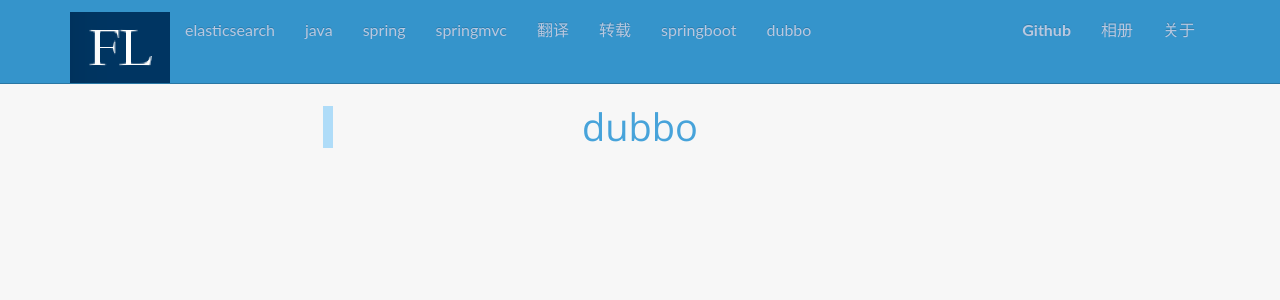
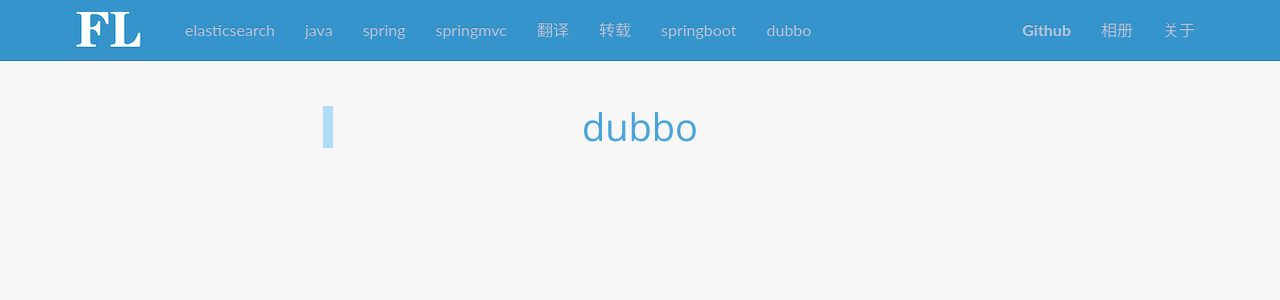
Before and after one commit to chcchccch/felayman.github.io, a Jekyll site: the page built from about/index.html, in a window 1280 px wide. Shown: the top 300 px of the page. Built offline with Jekyll 4.4.1, drawn with Linux system fonts in a browser that asks for light colours.

```diff
--- a/_includes/cover/head.html
+++ b/_includes/cover/head.html
@@ -4,8 +4,8 @@
     <title>{% if page.title %}{{ page.title }}{% else %}{{ site.title }}{% endif %}</title>
     <meta name="viewport" content="width=device-width, initial-scale=1.0">
     <meta name="description" content="{{ site.description }}">
-    <link rel="shortcut icon" href="{{ '/styles/img/icon.png' | prepend: site.baseurl }}">
-    <link rel="icon" href="{{ '/styles/img/icon.png' | prepend: site.baseurl }}">
+    <link rel="shortcut icon" href="{{ '/styles/img/favicon.png' | prepend: site.baseurl }}">
+    <link rel="icon" href="{{ '/styles/img/favicon.png' | prepend: site.baseurl }}">
     <link rel="stylesheet" href="{{ '/styles/css/front.css' | prepend: site.baseurl }}">
     <link href='https://fonts.googleapis.com/css?family=Open+Sans:400,700&subset=latin' rel='stylesheet' type='text/css'>
     <link rel="stylesheet" href="https://maxcdn.bootstrapcdn.com/font-awesome/4.5.0/css/font-awesome.min.css">
--- a/_includes/home/head.html
+++ b/_includes/home/head.html
@@ -5,8 +5,8 @@
     <meta name="description" content="{{site.meta_description}}">
     <meta name="keywords" content="{{ page.title | append: ', ' | append: site.name | append: ', ' | append: site.meta_description}}">
     <title>{{page.title}}</title>
-    <link rel="shortcut icon" href="{{ '/styles/img/icon.png' | prepend: site.baseurl }}">
-    <link rel="icon" href="{{ '/styles/img/icon.png' | prepend: site.baseurl }}">
+    <link rel="shortcut icon" href="{{ '/styles/img/favicon.png' | prepend: site.baseurl }}">
+    <link rel="icon" href="{{ '/styles/img/favicon.png' | prepend: site.baseurl }}">
     <link rel="stylesheet" href="{{ '/styles/css/index.css' | prepend: site.baseurl }}">
     <link rel="stylesheet" media="all"  href="{{ '/styles/css/fontawesome/css/font-awesome.min.css' | prepend: site.baseurl }}">
     <!--<link rel="stylesheet" media="all"  href="{{ '/styles/css/bootstrap.min.css' | prepend: site.baseurl }}">-->
--- a/_includes/home/header.html
+++ b/_includes/home/header.html
@@ -2,7 +2,7 @@
     <div class="container">
         <div class="navbar-header">
             <a href="/home/index.html" class="navbar-brand">
-                <img src="{{ '/styles/img/icon.png' | prepend: site.baseurl }}">
+                <img src="{{ '/styles/img/favicon.png' | prepend: site.baseurl }}">
             </a>
         </div>
         <nav class="collapse navbar-collapse bs-navbar-collapse" role="navigation">
--- a/_includes/index/head.html
+++ b/_includes/index/head.html
@@ -1,8 +1,8 @@
 <head>
     <meta charset=UTF-8>
     <meta http-equiv=X-UA-Compatible content="IE=edge">
-    <link rel="shortcut icon" href="{{ '/styles/img/icon.png' | prepend: site.baseurl }}">
-    <link rel="icon" href="{{ '/styles/img/icon.png' | prepend: site.baseurl }}">
+    <link rel="shortcut icon" href="{{ '/styles/img/favicon.png' | prepend: site.baseurl }}">
+    <link rel="icon" href="{{ '/styles/img/favicon.png' | prepend: site.baseurl }}">
     <title>{{page.title}}</title>
     <link rel=stylesheet href="{{'/styles/css/style.css' | prepend: site.baseurl }}">
     <!--[if IE 6]>
--- a/_includes/post/head.html
+++ b/_includes/post/head.html
@@ -3,8 +3,8 @@
     <meta http-equiv="X-UA-Compatible" content="IE=edge">
     <meta name="viewport" content="width=device-width, initial-scale=1.0">
     <title>{{ page.title | append: ' - ' |append: site.name }}</title>
-    <link rel="shortcut icon" href="{{ '/styles/img/icon.png' | prepend: site.baseurl }}">
-    <link rel="icon" href="{{ '/styles/img/icon.png' | prepend: site.baseurl }}">
+    <link rel="shortcut icon" href="{{ '/styles/img/favicon.png' | prepend: site.baseurl }}">
+    <link rel="icon" href="{{ '/styles/img/favicon.png' | prepend: site.baseurl }}">
     <link rel="stylesheet" href="{{ '/styles/css/index.css' | prepend: site.baseurl }}">
     <link rel="stylesheet" href="{{ '/styles/css/fontawesome/css/font-awesome.min.css' | prepend: site.baseurl }}">
     <link rel="stylesheet" href="{{ '/styles/css/syntax.css' | prepend: site.baseurl }}">
```
